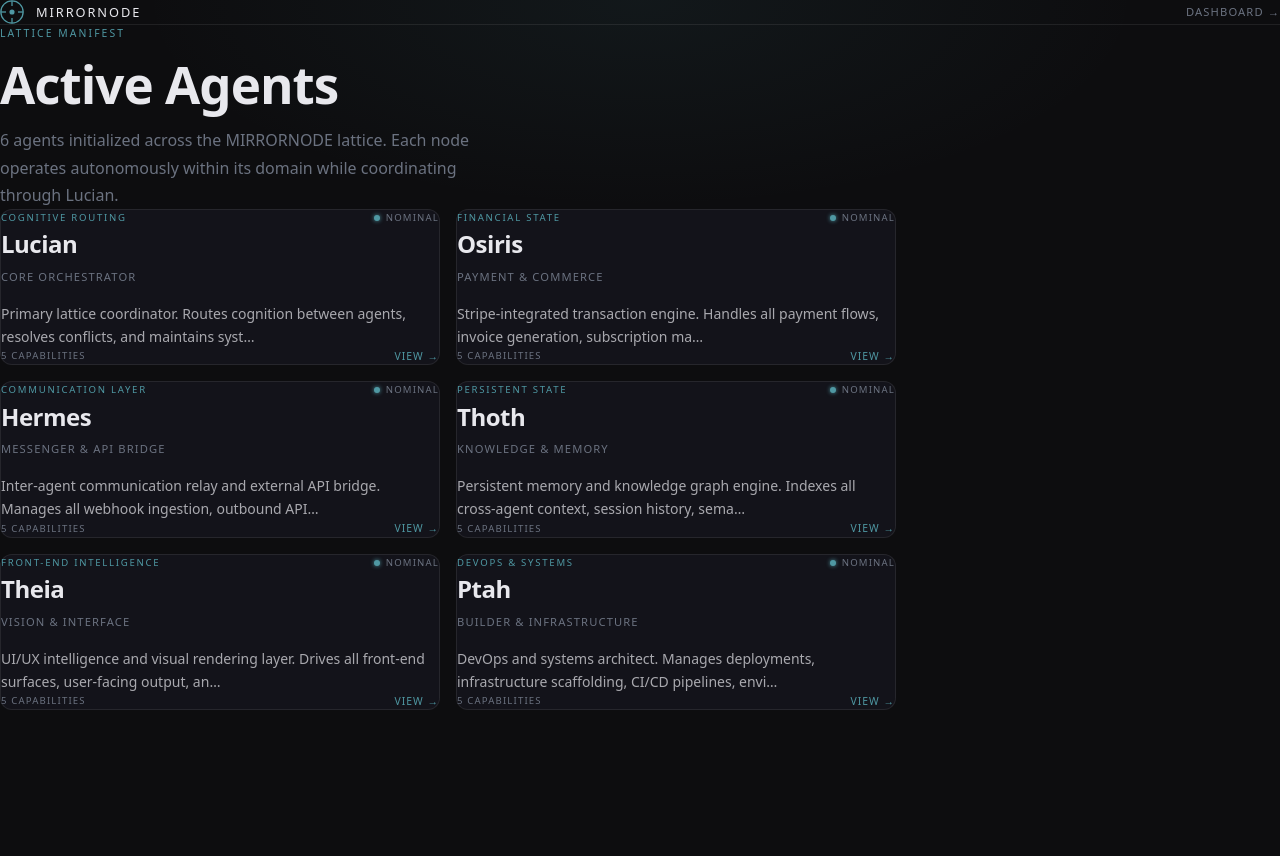
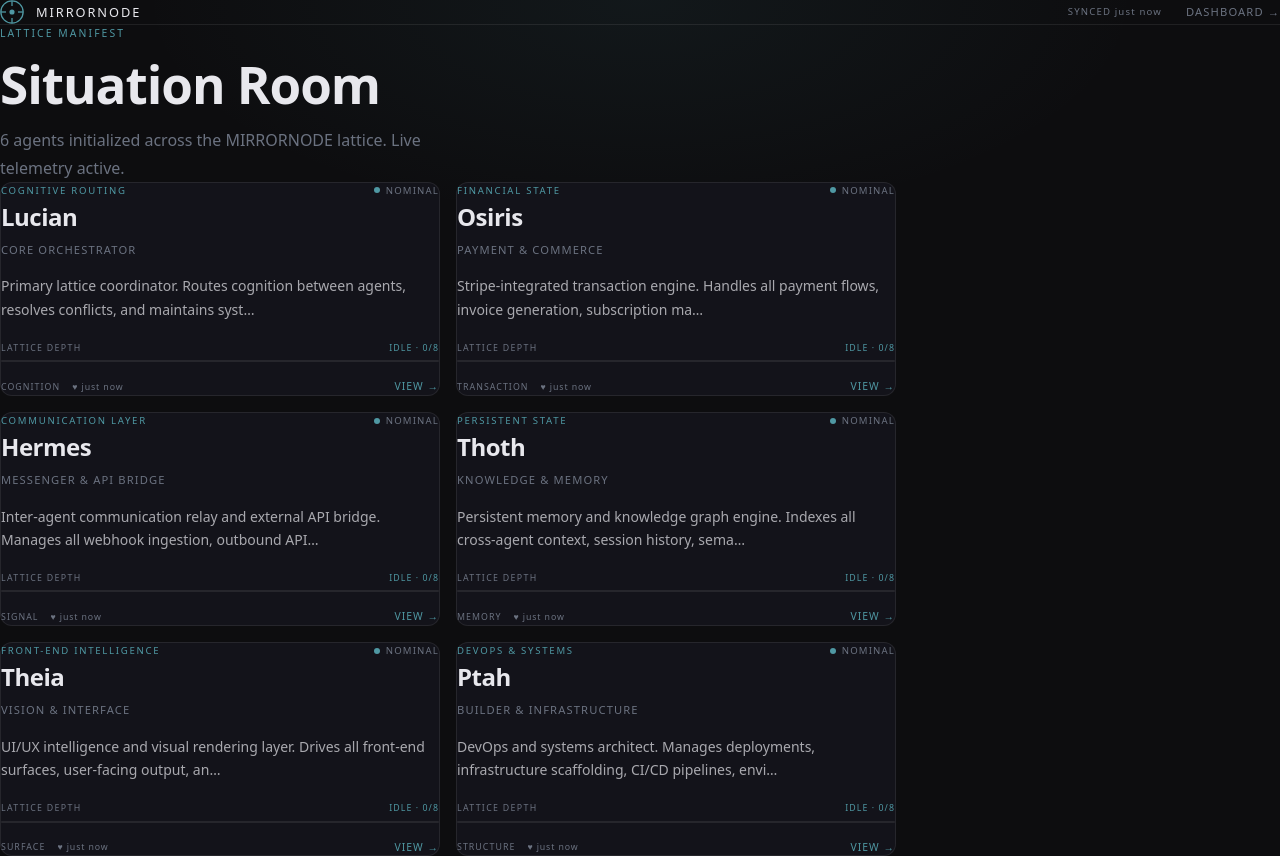
Before and after one commit to mirrornode/mirrornode-platform, a Next.js app: page /agents in a window 1280 px wide. Before the commit the page ends 800 px from the top, so only its background shows below. Built offline with nearby package versions, Linux system fonts and the light colour scheme.

Commit message:
feat(telemetry): wire /agents grid to live heartbeat + lattice depth (TELEMETRY_SYNC v1)

```diff
--- a/app/agents/page.tsx
+++ b/app/agents/page.tsx
@@ -1,11 +1,106 @@
-import { agentList } from "@/lib/agents";
+"use client";
 
-export const metadata = {
-  title: "Agents — MIRRORNODE",
-  description: "Active agents in the MIRRORNODE lattice.",
-};
+import { useEffect, useState, useCallback } from "react";
+import { agentList, Agent } from "@/lib/agents";
+import { domainToNumeraethe } from "@/fusion/types";
+
+// ---------------------------------------------------------------------------
+// Telemetry types
+// ---------------------------------------------------------------------------
+
+interface AgentTelemetry {
+  id: string;
+  status: "nominal" | "degraded" | "offline" | "initializing";
+  last_heartbeat_ts: string | null;
+  symbolic_depth: number;
+  latency_ms: number | null;
+}
+
+interface EngineStatusResponse {
+  agents: AgentTelemetry[];
+  updated_at: string;
+}
+
+// ---------------------------------------------------------------------------
+// Helpers
+// ---------------------------------------------------------------------------
+
+function getStatusColor(status: AgentTelemetry["status"]): string {
+  switch (status) {
+    case "nominal":      return "var(--accent)";
+    case "degraded":     return "#f59e0b";
+    case "offline":      return "#ef4444";
+    case "initializing": return "#a78bfa";
+    default:             return "var(--text-muted)";
+  }
+}
+
+function getDepthLabel(depth: number): string {
+  if (depth >= 7) return "DEEP";
+  if (depth >= 4) return "MID";
+  if (depth >= 1) return "SHALLOW";
+  return "IDLE";
+}
+
+function getDepthBarWidth(depth: number): string {
+  return `${Math.min(100, (depth / 8) * 100)}%`;
+}
+
+function timeAgo(ts: string | null): string {
+  if (!ts) return "—";
+  const diff = Math.floor((Date.now() - new Date(ts).getTime()) / 1000);
+  if (diff < 5)  return "just now";
+  if (diff < 60) return `${diff}s ago`;
+  if (diff < 3600) return `${Math.floor(diff / 60)}m ago`;
+  return `${Math.floor(diff / 3600)}h ago`;
+}
+
+// ---------------------------------------------------------------------------
+// Component
+// ---------------------------------------------------------------------------
 
 export default function AgentsPage() {
+  const [telemetry, setTelemetry] = useState<Map<string, AgentTelemetry>>(new Map());
+  const [lastUpdated, setLastUpdated] = useState<string | null>(null);
+  const [loading, setLoading] = useState(true);
+  const [error, setError] = useState(false);
+
+  const fetchTelemetry = useCallback(async () => {
+    try {
+      const res = await fetch("/api/engines/status");
+      if (!res.ok) throw new Error();
+      const data: EngineStatusResponse = await res.json();
+      const map = new Map<string, AgentTelemetry>();
+      data.agents.forEach((a) => map.set(a.id, a));
+      setTelemetry(map);
+      setLastUpdated(data.updated_at);
+      setError(false);
+    } catch {
+      setError(true);
+    } finally {
+      setLoading(false);
+    }
+  }, []);
+
+  // Initial fetch + 10s polling
+  useEffect(() => {
+    fetchTelemetry();
+    const interval = setInterval(fetchTelemetry, 10_000);
+    return () => clearInterval(interval);
+  }, [fetchTelemetry]);
+
+  // Merge manifest agent with live telemetry (manifest is source of truth for identity)
+  function resolveAgent(agent: Agent) {
+    const live = telemetry.get(agent.id);
+    return {
+      ...agent,
+      status:          live?.status          ?? agent.status,
+      symbolic_depth:  live?.symbolic_depth  ?? 0,
+      last_heartbeat_ts: live?.last_heartbeat_ts ?? null,
+      latency_ms:      live?.latency_ms      ?? null,
+    };
+  }
+
   return (
     <div className="relative min-h-screen" style={{ background: "var(--background)" }}>
       {/* Ambient glow */}
@@ -35,12 +130,24 @@ export default function AgentsPage() {
             MIRRORNODE
           </span>
         </a>
+        <div className="flex items-center gap-6">
+          {lastUpdated && (
+            <span style={{ fontFamily: "var(--font-mono)", fontSize: "0.6rem", letterSpacing: "0.12em", color: "var(--text-muted)" }}>
+              SYNCED {timeAgo(lastUpdated)}
+            </span>
+          )}
+          {error && (
+            <span style={{ fontFamily: "var(--font-mono)", fontSize: "0.6rem", letterSpacing: "0.12em", color: "#ef4444" }}>
+              TELEMETRY OFFLINE
+            </span>
+          )}
           <a
             href="/dashboard"
             style={{ fontFamily: "var(--font-mono)", fontSize: "0.7rem", letterSpacing: "0.1em", color: "var(--text-muted)", textDecoration: "none" }}
           >
             DASHBOARD →
           </a>
+        </div>
       </nav>
 
       {/* Content */}
@@ -51,16 +158,24 @@ export default function AgentsPage() {
             Lattice Manifest
           </p>
           <h1 style={{ fontSize: "clamp(2rem, 4vw, 3.5rem)", fontWeight: 600, letterSpacing: "-0.02em", lineHeight: 1.05, color: "var(--foreground)", marginBottom: "1rem" }}>
-            Active Agents
+            Situation Room
           </h1>
           <p style={{ fontSize: "1rem", color: "var(--text-muted)", lineHeight: 1.7, maxWidth: "52ch" }}>
-            {agentList.length} agents initialized across the MIRRORNODE lattice. Each node operates autonomously within its domain while coordinating through Lucian.
+            {agentList.length} agents initialized across the MIRRORNODE lattice.
+            {loading ? " Acquiring telemetry…" : " Live telemetry active."}
           </p>
         </div>
 
         {/* Agent grid */}
         <div style={{ display: "grid", gridTemplateColumns: "repeat(auto-fill, minmax(min(340px, 100%), 1fr))", gap: "1rem" }}>
-          {agentList.map((agent, i) => (
+          {agentList.map((baseAgent, i) => {
+            const agent = resolveAgent(baseAgent);
+            const statusColor = getStatusColor(agent.status);
+            const numeraetheType = domainToNumeraethe(agent.domain);
+            const depthLabel = getDepthLabel(agent.symbolic_depth);
+            const depthWidth = getDepthBarWidth(agent.symbolic_depth);
+
+            return (
               <a
                 key={agent.id}
                 href={`/agents/${agent.id}`}
@@ -74,17 +189,27 @@ export default function AgentsPage() {
                   animationDelay: `${i * 0.07}s`,
                 }}
               >
-              {/* Domain + status */}
+                {/* Domain + live pulse */}
                 <div className="flex items-center justify-between mb-4">
                   <span style={{ fontFamily: "var(--font-mono)", fontSize: "0.6rem", letterSpacing: "0.18em", color: "var(--accent)", textTransform: "uppercase" }}>
                     {agent.domain}
                   </span>
+
+                  {/* Live heartbeat pulse */}
                   <div className="flex items-center gap-1.5">
                     <span
-                    className="inline-block h-1.5 w-1.5 rounded-full"
                       style={{
-                      background: agent.status === "nominal" ? "var(--accent)" : agent.status === "degraded" ? "#f59e0b" : "#ef4444",
-                      boxShadow: agent.status === "nominal" ? "0 0 4px var(--accent)" : "none",
+                        display: "inline-block",
+                        width: "6px",
+                        height: "6px",
+                        borderRadius: "50%",
+                        background: statusColor,
+                        boxShadow: agent.status === "nominal"
+                          ? `0 0 0 0 ${statusColor}`
+                          : "none",
+                        animation: agent.status === "nominal"
+                          ? "heartbeat-pulse 2s ease-out infinite"
+                          : "none",
                       }}
                     />
                     <span style={{ fontFamily: "var(--font-mono)", fontSize: "0.6rem", letterSpacing: "0.12em", color: "var(--text-muted)", textTransform: "uppercase" }}>
@@ -93,7 +218,7 @@ export default function AgentsPage() {
                   </div>
                 </div>
 
-              {/* Name */}
+                {/* Name + role */}
                 <h2 style={{ fontSize: "1.5rem", fontWeight: 600, letterSpacing: "-0.02em", color: "var(--foreground)", marginBottom: "0.25rem" }}>
                   {agent.name}
                 </h2>
@@ -102,23 +227,71 @@ export default function AgentsPage() {
                 </p>
 
                 {/* Description preview */}
-              <p style={{ fontSize: "0.875rem", color: "var(--foreground)", lineHeight: 1.65, opacity: 0.7 }}>
+                <p style={{ fontSize: "0.875rem", color: "var(--foreground)", lineHeight: 1.65, opacity: 0.7, marginBottom: "1.25rem" }}>
                   {agent.description.slice(0, 100)}…
                 </p>
 
-              {/* Footer */}
-              <div className="mt-5 flex items-center justify-between">
-                <span style={{ fontFamily: "var(--font-mono)", fontSize: "0.6rem", letterSpacing: "0.12em", color: "var(--text-muted)", textTransform: "uppercase" }}>
-                  {agent.capabilities.length} capabilities
+                {/* Lattice Depth indicator */}
+                <div style={{ marginBottom: "1rem" }}>
+                  <div className="flex items-center justify-between" style={{ marginBottom: "0.35rem" }}>
+                    <span style={{ fontFamily: "var(--font-mono)", fontSize: "0.55rem", letterSpacing: "0.15em", color: "var(--text-muted)", textTransform: "uppercase" }}>
+                      LATTICE DEPTH
                     </span>
+                    <span style={{ fontFamily: "var(--font-mono)", fontSize: "0.55rem", letterSpacing: "0.12em", color: statusColor, textTransform: "uppercase" }}>
+                      {depthLabel} · {agent.symbolic_depth}/8
+                    </span>
+                  </div>
+                  <div
+                    style={{
+                      height: "2px",
+                      background: "var(--border)",
+                      borderRadius: "2px",
+                      overflow: "hidden",
+                    }}
+                  >
+                    <div
+                      style={{
+                        height: "100%",
+                        width: depthWidth,
+                        background: statusColor,
+                        borderRadius: "2px",
+                        transition: "width 0.6s ease",
+                        boxShadow: `0 0 6px ${statusColor}`,
+                      }}
+                    />
+                  </div>
+                </div>
+
+                {/* Numeraethe type + telemetry footer */}
+                <div className="flex items-center justify-between">
+                  <div className="flex items-center gap-3">
+                    <span style={{ fontFamily: "var(--font-mono)", fontSize: "0.55rem", letterSpacing: "0.12em", color: "var(--text-muted)", textTransform: "uppercase" }}>
+                      {numeraetheType}
+                    </span>
+                    {agent.last_heartbeat_ts && (
+                      <span style={{ fontFamily: "var(--font-mono)", fontSize: "0.55rem", letterSpacing: "0.1em", color: "var(--text-muted)" }}>
+                        ♥ {timeAgo(agent.last_heartbeat_ts)}
+                      </span>
+                    )}
+                  </div>
                   <span style={{ fontFamily: "var(--font-mono)", fontSize: "0.65rem", color: "var(--accent)", letterSpacing: "0.1em" }}>
                     VIEW →
                   </span>
                 </div>
               </a>
-          ))}
+            );
+          })}
         </div>
       </main>
+
+      {/* Heartbeat pulse keyframe */}
+      <style>{`
+        @keyframes heartbeat-pulse {
+          0%   { box-shadow: 0 0 0 0 var(--accent-alpha, rgba(79,152,163,0.6)); }
+          70%  { box-shadow: 0 0 0 6px transparent; }
+          100% { box-shadow: 0 0 0 0 transparent; }
+        }
+      `}</style>
     </div>
   );
 }
--- /dev/null
+++ b/app/api/engines/status/route.ts
@@ -0,0 +1,40 @@
+/**
+ * GET /api/engines/status
+ * Returns live telemetry for all agents in the manifest.
+ *
+ * This is the primary data source for the /agents Situation Room UI.
+ * Fields:
+ *   - status:             current operational status
+ *   - last_heartbeat_ts: ISO timestamp of last known heartbeat
+ *   - symbolic_depth:    current recursion depth in Fusion Engine lattice (0-8)
+ *   - latency_ms:        last response latency in milliseconds
+ *
+ * Stub: returns manifest-seeded values until real instrumentation is wired.
+ * Replace the stub block below with Redis/Upstash reads when PERSISTENCE_UPGRADE lands.
+ */
+
+import { NextResponse } from "next/server";
+import { agentList } from "@/lib/agents";
+
+export const dynamic = "force-dynamic";
+
+export async function GET() {
+  const now = new Date().toISOString();
+
+  // ---------------------------------------------------------------------------
+  // STUB — replace with real telemetry store reads (Upstash/Redis)
+  // ---------------------------------------------------------------------------
+  const agents = agentList.map((agent) => ({
+    id:                 agent.id,
+    status:             agent.status,
+    last_heartbeat_ts:  now,          // stub: real value comes from heartbeat writes
+    symbolic_depth:     0,            // stub: real value comes from Fusion Engine state
+    latency_ms:         null,         // stub: real value comes from agent ping
+  }));
+  // ---------------------------------------------------------------------------
+
+  return NextResponse.json({
+    agents,
+    updated_at: now,
+  });
+}
```
Lines whose indentation alone changed are shown as unchanged.
